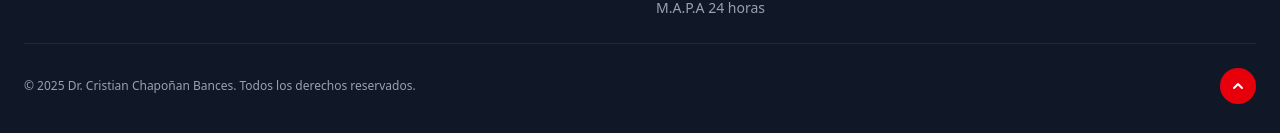
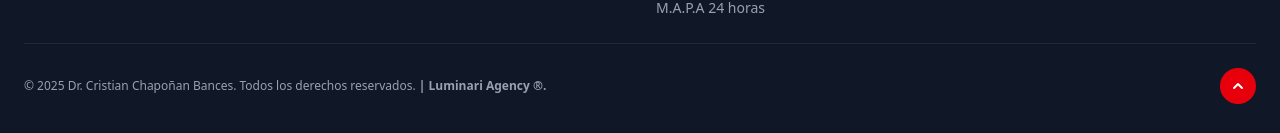
Before and after one commit to pe-proyectos/clinic-platform-white-label, a plain HTML site: page index.html in a window 1280 px wide. Shown: the part 5117-5250 px from the top of the page. Drawn offline with nearby package versions, Linux system fonts and the light colour scheme.

Commit message:
Changes: footer update

```diff
--- a/index.html
+++ b/index.html
@@ -1037,7 +1037,7 @@
 
                 <div class="flex flex-col md:flex-row justify-between items-center">
                     <div class="text-gray-400 text-xs">
-                        © 2025 Dr. Cristian Chapoñan Bances. Todos los derechos reservados.
+                        © 2025 Dr. Cristian Chapoñan Bances. Todos los derechos reservados. <a href="https://luminari.agency/" class="font-bold"> | Luminari Agency ®.</a>
                     </div>
                     <a href="#top" class="bg-red-600 hover:bg-red-700 rounded-full p-2 text-white mt-4 md:mt-0">
                         <svg class="h-5 w-5" fill="currentColor" viewBox="0 0 20 20">
```
